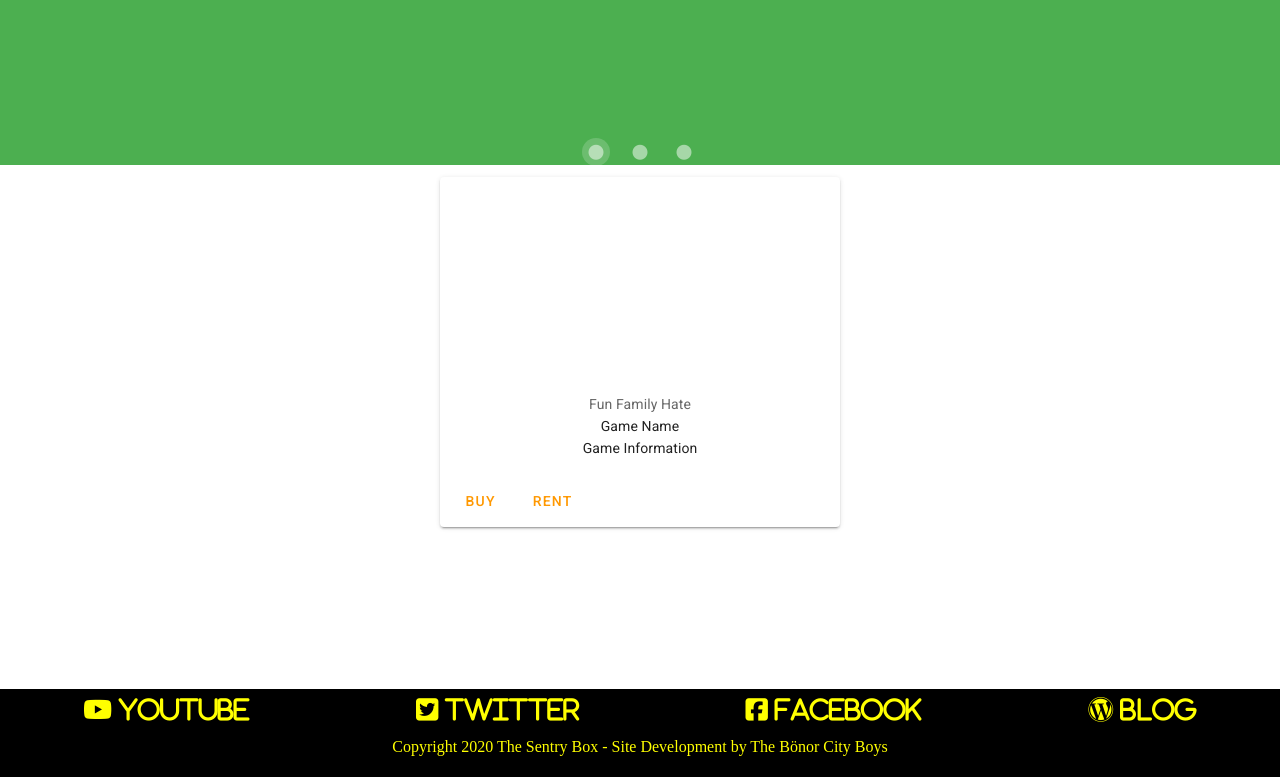
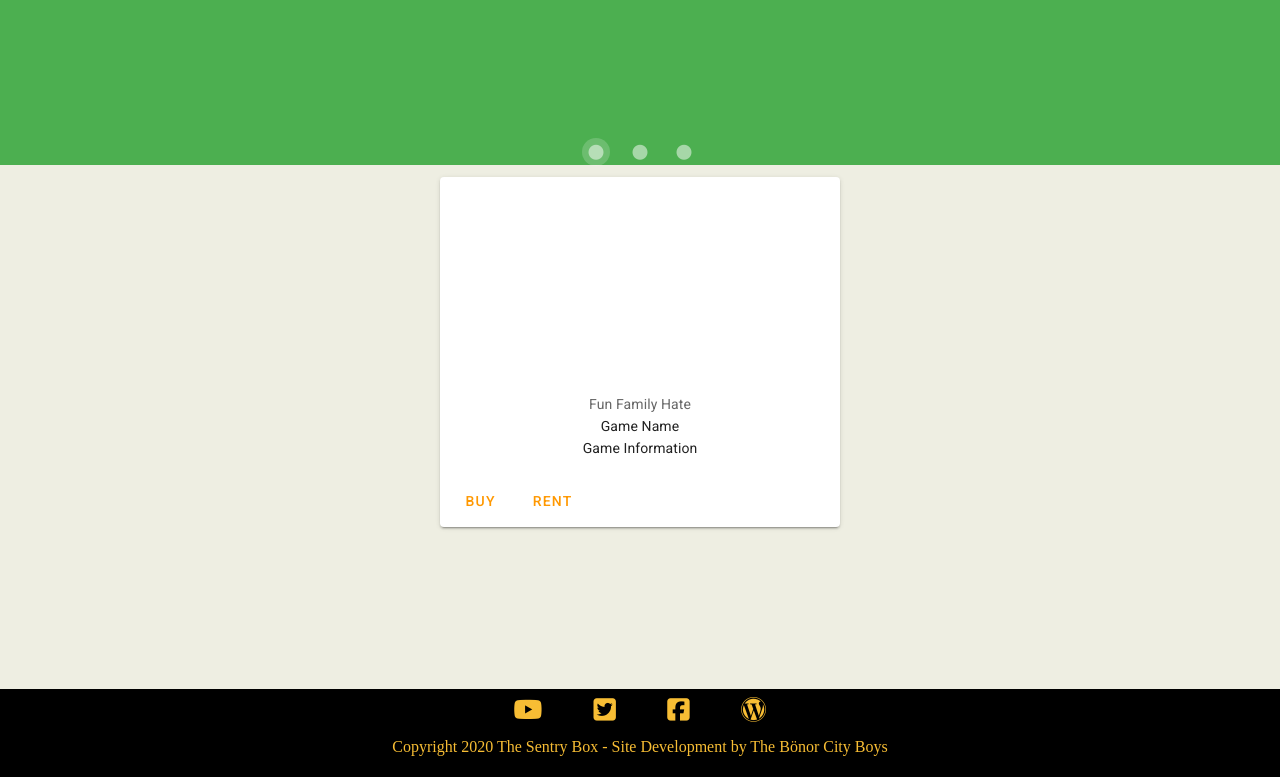
Before and after one commit to Carus11/Vue-Python-Flask-Commerce_Stripe, a Vue app in the folder client/: page / in a window 1280 px wide. Shown: the part 342-1119 px from the top of the page. Built offline with nearby package versions, Linux system fonts and the light colour scheme.

Commit message:
Added some touches

```diff
--- a/client/src/App.vue
+++ b/client/src/App.vue
@@ -31,6 +31,7 @@ export default {
    font-family: ;
    text-align: center;
    min-width: 60px;
+   background-color: rgb(238, 238, 226);
   }
 
   h1 {
--- a/client/src/components/Footer.vue
+++ b/client/src/components/Footer.vue
@@ -1,10 +1,10 @@
 <template>
 	<div class="footer">
 		<div class="smicons">
-			<i class="fab fa-youtube"> YouTube</i>
-			<i class="fab fa-twitter-square"> Twitter</i>
-			<i class="fab fa-facebook-square"> Facebook</i>
-			<i class="fab fa-wordpress"> Blog</i>
+			<i class="fab fa-youtube"></i>
+			<i class="fab fa-twitter-square"></i>
+			<i class="fab fa-facebook-square"></i>
+			<i class="fab fa-wordpress"></i>
 		</div>
     	<p>Copyright 2020 The Sentry Box - Site Development by The Bönor City Boys</p>
 	</div>
@@ -17,15 +17,20 @@
 	bottom: 0;
 	width: 100%;
   	background-color: black;
-  	color: yellow;
+  	color: rgba(247,189,52,1);
   	text-align: center;
 }
 .smicons {
 	font-size: 1.6rem;
 	display: flex;
-	justify-content: space-around;
+	justify-content: center;
 	padding-top: 0.5rem;
 	margin-bottom: .6em;
+}
+
+.fab {
+	margin-left: 1em;
+	margin-right: 1em;
 }
 
 .fab:hover {
@@ -36,7 +41,7 @@
 
 @media screen and (max-width: 800px) {
 	.smicons {
-		font-size: 1.2rem;
+		font-size: 1.7rem;
 	}
 	.fab:hover {
 		cursor: text;
```
